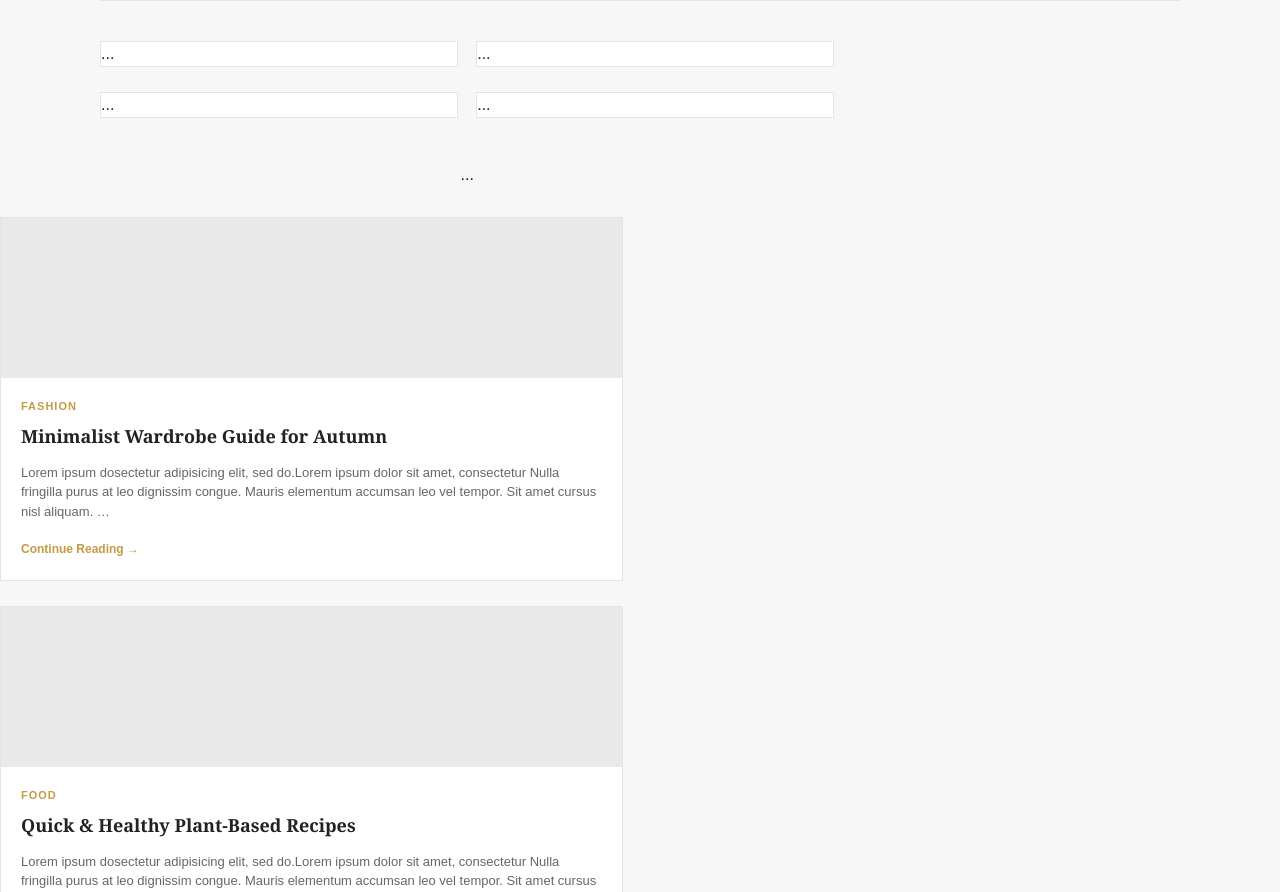
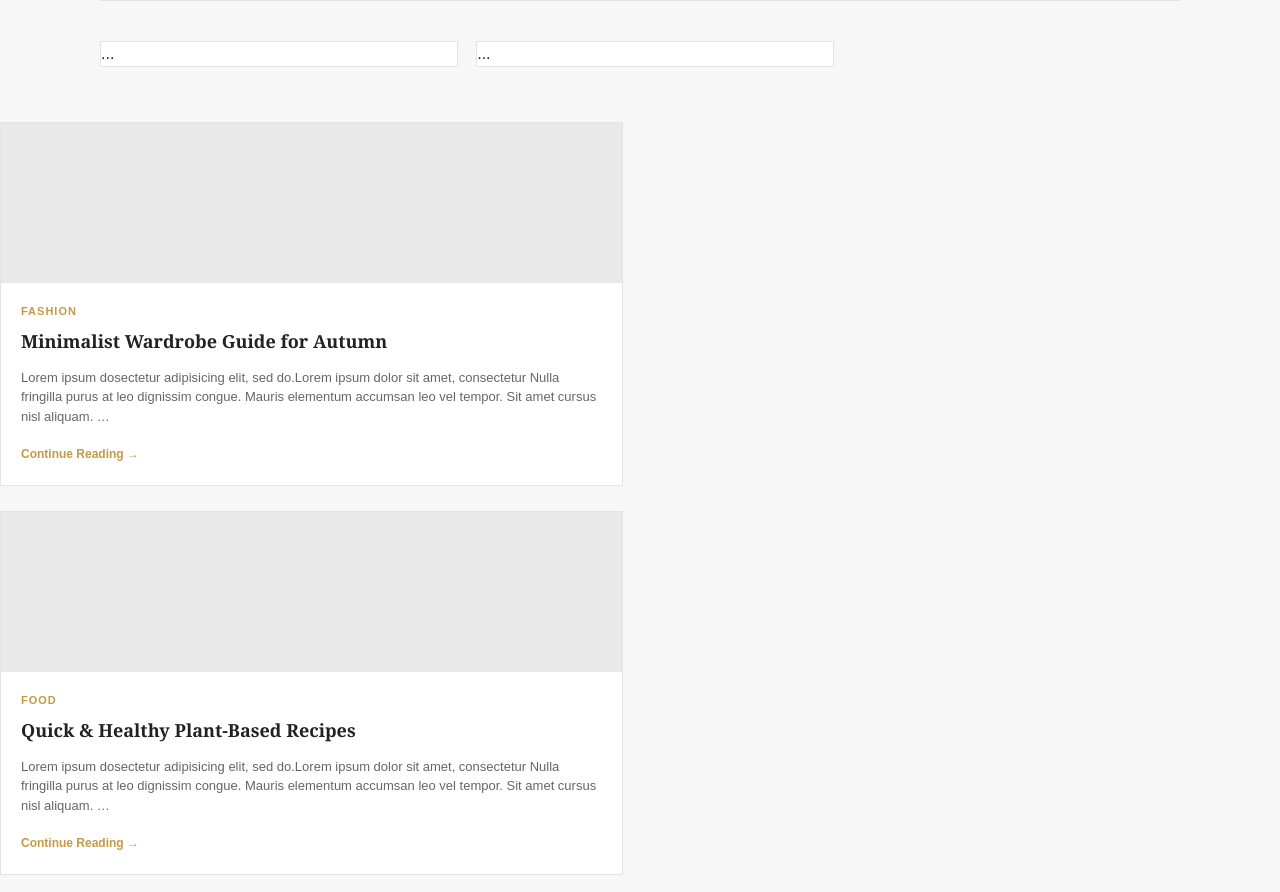
Before and after one commit to aajesh-tech/blog-task, a plain HTML site: page index.html in a window 1280 px wide. Shown: the part 923-1815 px from the top of the page. Drawn offline with Linux system fonts and the light colour scheme.

Commit message:
Update index.html

```diff
--- a/index.html
+++ b/index.html
@@ -43,13 +43,9 @@
 
         <div class="content-wrapper">
 
-                <div class="left-column">
+        <div class="left-column">
         <div class="blog-box">...</div>
         <div class="blog-box">...</div>
-        <div class="blog-box">...</div>
-        <div class="blog-box">...</div>
-
-        <div class="pages">...</div>
     </div>
 
     <div class="right-column">
```
